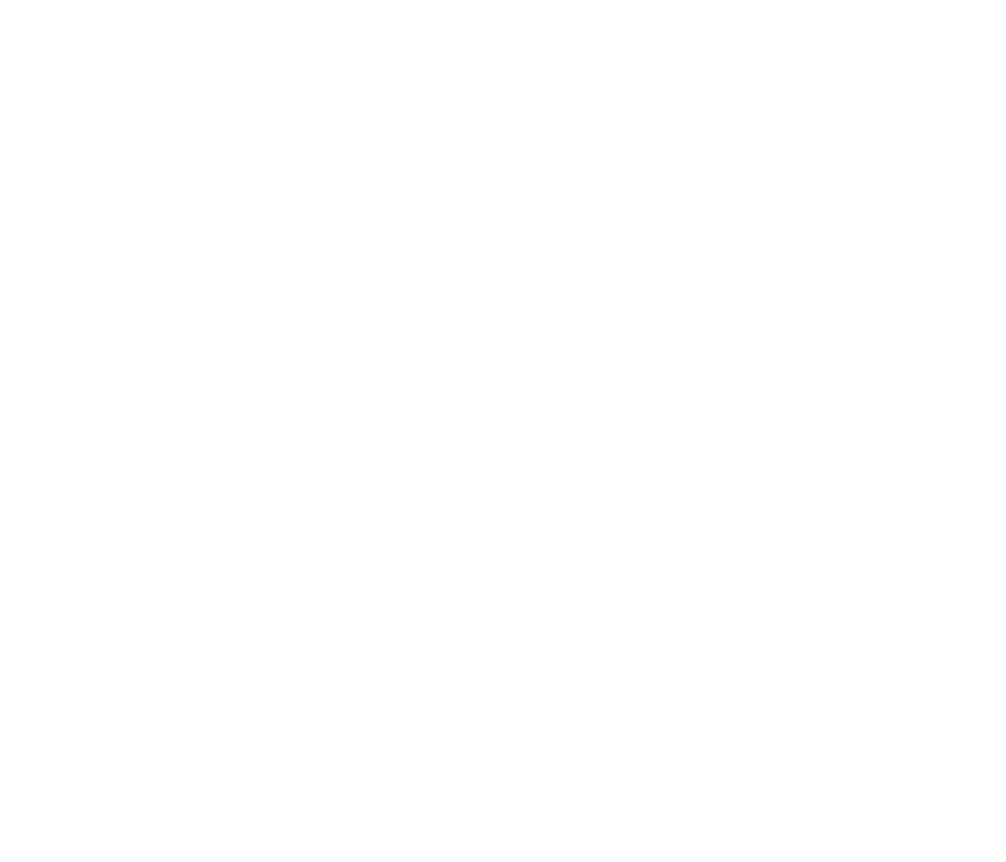
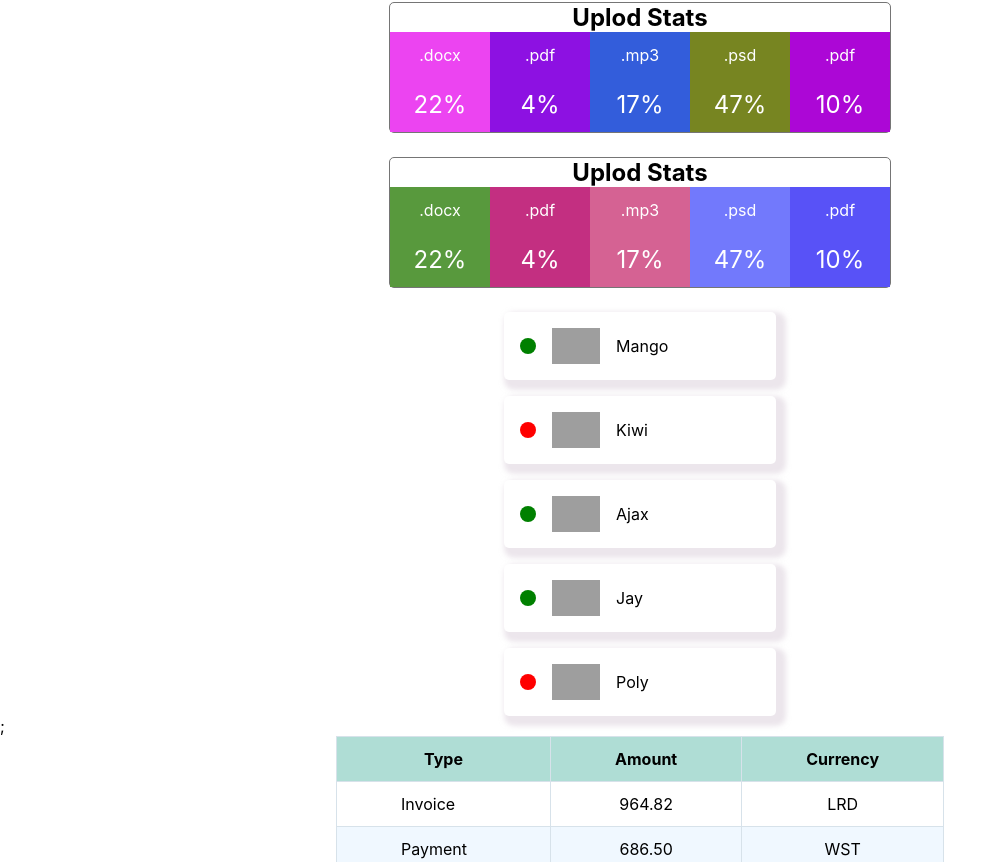
Before and after one commit to artemslt/goit-react-hw-01-components, a React (Create React App) app: page / in a window 1280 px wide. Shown: the part 318-1180 px from the top of the page, without its empty margins (0-1006 px from the left). Before the commit the page ends 800 px from the top, so only its background shows below. Built offline with nearby package versions, Linux system fonts and the light colour scheme; grey boxes are pictures that could not be loaded.

Commit message:
honework_v1

```diff
--- a/package.json
+++ b/package.json
@@ -37,5 +37,8 @@
       "last 1 firefox version",
       "last 1 safari version"
     ]
+  },
+  "devDependencies": {
+    "prop-types": "^15.8.1"
   }
 }
--- a/src/components/App.jsx
+++ b/src/components/App.jsx
@@ -1,6 +1,26 @@
+import user from '../user.json';
+import data from '../data.json';
+import friends from '../friends.json';
+import transactions from '../transactions.json';
 import { Profile } from './Profile/profile';
-import user from '../user.json';
+import { Statistics } from './Statistics/statistics';
+import { FriendsList } from './FriendsList/friendsList';
+import { TransactionHistory } from './transaction/transaction';
 
 export const App = () => {
-  return <Profile user={user} />;
+  return (
+    <>
+      <Profile
+        username={user.username}
+        tag={user.tag}
+        location={user.location}
+        avatar={user.avatar}
+        stats={user.stats}
+      />
+      <Statistics stats={data} />
+      <Statistics title="Upload Stats" stats={data} />
+      <FriendsList friends={friends} />;
+      <TransactionHistory items={transactions} />;
+    </>
+  );
 };
--- /dev/null
+++ b/src/components/FriendsList/friendsList.jsx
@@ -0,0 +1,35 @@
+import PropTypes from 'prop-types';
+
+import {
+  FriendCard,
+  OflineIndicator,
+  OnlineIndicator,
+  FriendCardWrapper,
+} from './friendsList.styled';
+
+export const FriendsList = ({ friends }) => {
+  return (
+    <FriendCardWrapper>
+      {friends.map(({ id, name, avatar, isOnline }) => {
+        return (
+          <FriendCard key={id}>
+            {isOnline ? <OnlineIndicator /> : <OflineIndicator />}
+            <img src={avatar} alt={'User avatar'} width="48" />
+            <p>{name}</p>
+          </FriendCard>
+        );
+      })}
+    </FriendCardWrapper>
+  );
+};
+
+FriendsList.propTypes = {
+  friends: PropTypes.arrayOf(
+    PropTypes.shape({
+      avatar: PropTypes.string,
+      name: PropTypes.string.isRequired,
+      isOnline: PropTypes.bool.isRequired,
+      id: PropTypes.number.isRequired,
+    })
+  ),
+};
--- /dev/null
+++ b/src/components/FriendsList/friendsList.styled.jsx
@@ -0,0 +1,31 @@
+import styled from 'styled-components';
+
+export const FriendCardWrapper = styled.ul`
+  display: flex;
+  flex-direction: column;
+  gap: 16px;
+  align-items: center;
+`;
+
+export const FriendCard = styled.li`
+  display: flex;
+  gap: 16px;
+  padding: 16px;
+  width: 240px;
+  align-items: center;
+  border-radius: 5px;
+  box-shadow: 5px 5px 5px 5px rgba(217, 206, 217, 0.5);
+`;
+
+export const OflineIndicator = styled.span`
+  width: 16px;
+  height: 16px;
+  border-radius: 50%;
+  background-color: red;
+`;
+export const OnlineIndicator = styled.span`
+  width: 16px;
+  height: 16px;
+  border-radius: 50%;
+  background-color: green;
+`;
--- a/src/components/Profile/profile.js
+++ b/src/components/Profile/profile.jsx
@@ -1,3 +1,5 @@
+import PropTypes from 'prop-types';
+
 import {
   StatsList,
   StatItem,
@@ -9,9 +11,8 @@
   ProfileInfo,
 } from './profile.styled';
 
-export const Profile = ({
-  user: { username, tag, location, avatar, stats },
-}) => {
+export const Profile = ({ username, tag, location, avatar, stats }) => {
+  const { followers, views, likes } = stats;
   return (
     <ProfileWrapper>
       <InfoWrapper>
@@ -25,17 +26,25 @@
       <StatsList>
         <StatItem>
           <span>Followers</span>
-          <StatsAmount>{stats.followers}</StatsAmount>
+          <StatsAmount>{followers}</StatsAmount>
         </StatItem>
         <StatItem>
           <span>Views</span>
-          <StatsAmount>{stats.views}</StatsAmount>
+          <StatsAmount>{views}</StatsAmount>
         </StatItem>
         <StatItem>
           <span>Likes</span>
-          <StatsAmount>{stats.likes}</StatsAmount>
+          <StatsAmount>{likes}</StatsAmount>
         </StatItem>
       </StatsList>
     </ProfileWrapper>
   );
 };
+
+Profile.propTypes = {
+  username: PropTypes.string.isRequired,
+  tag: PropTypes.string.isRequired,
+  location: PropTypes.string,
+  avatar: PropTypes.string,
+  stats: PropTypes.objectOf(PropTypes.number),
+};
--- /dev/null
+++ b/src/components/Statistics/statistics.jsx
@@ -0,0 +1,38 @@
+import PropTypes from 'prop-types';
+
+import {
+  StatisticsWrapper,
+  StatList,
+  StatWrapper,
+  CardTitle,
+  Percentage,
+} from './statistics.styled';
+
+export const Statistics = ({ stats, title }) => {
+  return (
+    <StatisticsWrapper>
+      <CardTitle>{{ title } && 'Uplod Stats'}</CardTitle>
+      <StatList>
+        {stats.map(({ id, label, percentage }) => {
+          return (
+            <StatWrapper key={id}>
+              <span>{label}</span>
+              <Percentage>{percentage}%</Percentage>
+            </StatWrapper>
+          );
+        })}
+      </StatList>
+    </StatisticsWrapper>
+  );
+};
+
+Statistics.propTypes = {
+  stats: PropTypes.arrayOf(
+    PropTypes.shape({
+      id: PropTypes.string.isRequired,
+      label: PropTypes.string.isRequired,
+      percentage: PropTypes.number.isRequired,
+    })
+  ),
+  title: PropTypes.string,
+};
--- /dev/null
+++ b/src/components/Statistics/statistics.styled.jsx
@@ -0,0 +1,39 @@
+import styled from 'styled-components';
+
+export const StatisticsWrapper = styled.div`
+  border: 1px solid #757575;
+  border-radius: 5px;
+  width: fit-content;
+  text-align: center;
+  margin: 24px auto;
+}
+`;
+
+export const CardTitle = styled.h2`
+  display: block;
+`;
+
+export const StatList = styled.ul`
+  display: flex;
+  justify-content: center;
+  color: #fff;
+`;
+
+export const StatWrapper = styled.li`
+  display: grid;
+  align-content: space-around;
+  background-color: ${getRandomHexColor};
+  width: 100px;
+  height: 100px;
+`;
+
+export const Percentage = styled.h2`
+  font-size: 24px;
+  font-weight: 400;
+`;
+
+function getRandomHexColor() {
+  return `#${Math.floor(Math.random() * 16777215)
+    .toString(16)
+    .padStart(6, 0)}`;
+}
--- /dev/null
+++ b/src/components/transaction/transaction.jsx
@@ -0,0 +1,54 @@
+import PropTypes from 'prop-types';
+
+import {
+  Table,
+  TableHead,
+  TableRow,
+  TableTh,
+  TableRowType,
+  TableTr,
+} from './transaction.styled';
+
+export const TransactionHistory = ({ items }) => {
+  return (
+    <Table>
+      <TableHead>
+        <tr>
+          <TableTh>Type</TableTh>
+          <TableTh>Amount</TableTh>
+          <TableTh>Currency</TableTh>
+        </tr>
+      </TableHead>
+
+      <tbody>
+        {items.map((item, idx) => {
+          return (
+            <TableTr inr={rowIndex(idx)} key={item.id}>
+              <TableRowType>{item.type}</TableRowType>
+              <TableRow>{item.amount}</TableRow>
+              <TableRow>{item.currency}</TableRow>
+            </TableTr>
+          );
+        })}
+      </tbody>
+    </Table>
+  );
+};
+
+const rowIndex = idx => {
+  if (idx % 2 === 0) {
+    return true;
+  }
+  return false;
+};
+
+TransactionHistory.propTypes = {
+  items: PropTypes.arrayOf(
+    PropTypes.shape({
+      id: PropTypes.string.isRequired,
+      type: PropTypes.string.isRequired,
+      amount: PropTypes.string.isRequired,
+      currency: PropTypes.string.isRequired,
+    })
+  ),
+};
--- /dev/null
+++ b/src/components/transaction/transaction.styled.jsx
@@ -0,0 +1,32 @@
+import styled from 'styled-components';
+
+export const Table = styled.table`
+  margin: 0 auto;
+  border-collapse: collapse;
+`;
+
+export const TableHead = styled.thead`
+  background-color: #afddd5;
+`;
+
+export const TableRowType = styled.td`
+  padding: 12px 64px;
+  border: 1px solid #d7e2ea;
+
+  &:first-letter {
+    text-transform: uppercase;
+  }
+`;
+export const TableRow = styled.td`
+  text-align: center;
+  border: 1px solid #d7e2ea;
+`;
+
+export const TableTh = styled.th`
+  padding: 12px 64px;
+  border: 1px solid #d7e2ea;
+`;
+
+export const TableTr = styled.tr`
+  background-color: ${props => (props.inr ? 'white' : 'aliceblue')};
+`;
--- /dev/null
+++ b/src/data.json
@@ -0,0 +1,7 @@
+[
+  { "id": "id-1", "label": ".docx", "percentage": 22 },
+  { "id": "id-2", "label": ".pdf", "percentage": 4 },
+  { "id": "id-3", "label": ".mp3", "percentage": 17 },
+  { "id": "id-4", "label": ".psd", "percentage": 47 },
+  { "id": "id-5", "label": ".pdf", "percentage": 10 }
+]
--- /dev/null
+++ b/src/friends.json
@@ -0,0 +1,32 @@
+[
+  {
+    "avatar": "https://cdn-icons-png.flaticon.com/512/1998/1998592.png",
+    "name": "Mango",
+    "isOnline": true,
+    "id": 1812
+  },
+  {
+    "avatar": "https://cdn-icons-png.flaticon.com/512/616/616438.png",
+    "name": "Kiwi",
+    "isOnline": false,
+    "id": 1137
+  },
+  {
+    "avatar": "https://cdn-icons-png.flaticon.com/512/1623/1623681.png",
+    "name": "Ajax",
+    "isOnline": true,
+    "id": 1213
+  },
+  {
+    "avatar": "https://cdn-icons-png.flaticon.com/512/2977/2977285.png",
+    "name": "Jay",
+    "isOnline": true,
+    "id": 1714
+  },
+  {
+    "avatar": "https://cdn-icons-png.flaticon.com/512/1998/1998749.png",
+    "name": "Poly",
+    "isOnline": false,
+    "id": 1284
+  }
+]
--- /dev/null
+++ b/src/transactions.json
@@ -0,0 +1,122 @@
+[
+  {
+    "id": "1e0700a2-5183-4291-85cc-2065a036a683",
+    "type": "invoice",
+    "amount": "964.82",
+    "currency": "LRD"
+  },
+  {
+    "id": "a30f821b-4d25-4ff0-abdd-e340b3f0dd2b",
+    "type": "payment",
+    "amount": "686.50",
+    "currency": "WST"
+  },
+  {
+    "id": "44dca67a-8e5a-4798-bf8e-b15efd4e1abd",
+    "type": "invoice",
+    "amount": "828.62",
+    "currency": "UGX"
+  },
+  {
+    "id": "ea8ed3dc-2b68-4a53-905a-53ecb0adef33",
+    "type": "withdrawal",
+    "amount": "527.80",
+    "currency": "ALL"
+  },
+  {
+    "id": "ea76146a-0b00-4b80-bc02-a8c822176712",
+    "type": "withdrawal",
+    "amount": "371.43",
+    "currency": "MUR"
+  },
+  {
+    "id": "63ca02f9-d637-46b5-9237-f3b24425e029",
+    "type": "payment",
+    "amount": "862.44",
+    "currency": "AUD"
+  },
+  {
+    "id": "ed0263e8-59a5-4bf1-87e0-2bb88e53dc34",
+    "type": "withdrawal",
+    "amount": "907.00",
+    "currency": "GEL"
+  },
+  {
+    "id": "6013bad0-750c-4691-8bc2-d8f2b43969c4",
+    "type": "withdrawal",
+    "amount": "352.52",
+    "currency": "UGX"
+  },
+  {
+    "id": "252c7be4-8b06-4fa7-8d42-61fb835b70d5",
+    "type": "payment",
+    "amount": "388.98",
+    "currency": "TOP"
+  },
+  {
+    "id": "4eaab41b-b967-40ac-82ed-85fc66f646f1",
+    "type": "deposit",
+    "amount": "103.10",
+    "currency": "BWP"
+  },
+  {
+    "id": "9648a350-8469-42d5-8bf3-18090de5fe67",
+    "type": "withdrawal",
+    "amount": "322.32",
+    "currency": "MRO"
+  },
+  {
+    "id": "9c5c25fb-1a95-4b2f-8d1f-4c4426d677cc",
+    "type": "invoice",
+    "amount": "14.79",
+    "currency": "PYG"
+  },
+  {
+    "id": "43ef232c-80e9-4d6f-b48a-b22405620de3",
+    "type": "payment",
+    "amount": "904.86",
+    "currency": "CHF"
+  },
+  {
+    "id": "5161682e-e620-4019-ab0a-24ceb10fbd20",
+    "type": "withdrawal",
+    "amount": "307.08",
+    "currency": "NOK"
+  },
+  {
+    "id": "7b119d71-42e6-4c42-a141-6818b07bb9ff",
+    "type": "invoice",
+    "amount": "275.07",
+    "currency": "AWG"
+  },
+  {
+    "id": "a4f65722-65c4-4c28-b1f4-b8ed988bb205",
+    "type": "deposit",
+    "amount": "213.10",
+    "currency": "STD"
+  },
+  {
+    "id": "c6e5784b-0ca3-48d6-86e5-b5128af5a523",
+    "type": "invoice",
+    "amount": "116.11",
+    "currency": "CUP CUC"
+  },
+  {
+    "id": "c9ebed6a-3a02-4b49-ac0d-0534b51f2bfd",
+    "type": "invoice",
+    "amount": "878.67",
+    "currency": "HKD"
+  },
+  {
+    "id": "a4a98b0e-b22c-438b-9f83-de2df52110c8",
+    "type": "invoice",
+    "amount": "725.03",
+    "currency": "UYU UYI"
+  },
+  {
+    "id": "b39bfa7a-0166-4c47-94d6-87d20590f746",
+    "type": "payment",
+    "amount": "405.45",
+    "currency": "MDL"
+  }
+]
```
Also changed, not shown: 1 other file (tests, documents, lock files or other folders).
